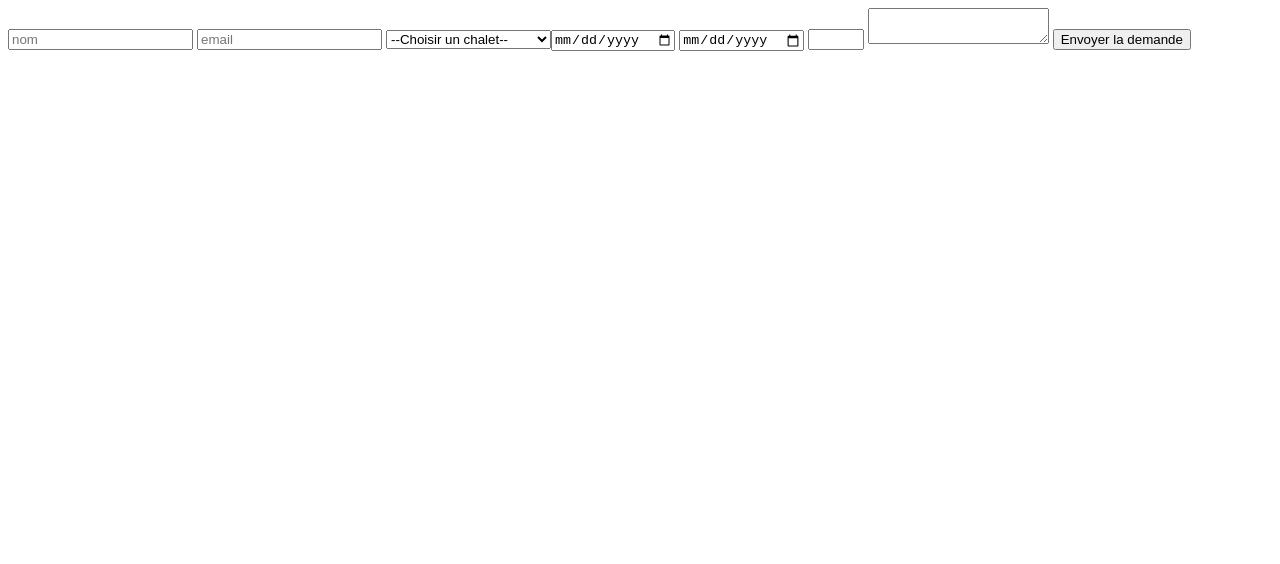
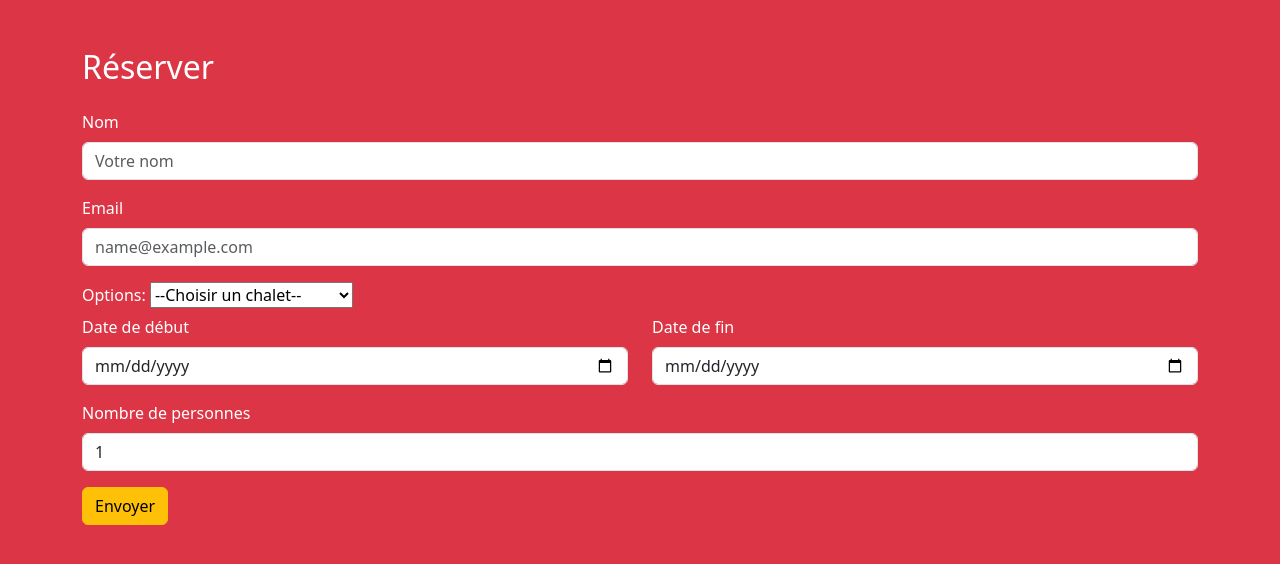
Before and after one commit to PatrickBevis/ExercicesHTMLCSS, a plain HTML site: page reservation.html in a window 1280 px wide. Drawn offline with nearby package versions, Linux system fonts and the light colour scheme.

Commit message:
reservations

```diff
--- a/chalets/chalet-panorama.html
+++ b/chalets/chalet-panorama.html
@@ -1,37 +1,45 @@
 <!DOCTYPE html>
-<html lang="en">
+<html lang="fr">
   <head>
     <meta charset="UTF-8" />
     <meta name="viewport" content="width=device-width, initial-scale=1.0" />
-    <title>Document</title>
+    <title>Chalet</title>
+    <link
+      rel="stylesheet"
+      href="https://cdn.jsdelivr.net/npm/bootstrap@5.3.8/dist/css/bootstrap.min.css"
+    />
   </head>
-  <body>
+  <body class="bg-primary text-white">
     <header>
-      <h1>chalet-panorama</h1>
+      <h1 class="bg-danger p-5 d-flex justify-content-center">
+        chalet-panorama
+      </h1>
     </header>
-    <main>
+    <main class="my-5 ms-5">
       <article>
         <header>
-          <h2>
-            Vue imprenable sur la vallée<time datetime="24/11/25">
-              24/11/2025
-            </time>
-          </h2>
+          <h2>Vue imprenable sur la vallée</h2>
         </header>
         <section>
-          <h3>Description</h3>
-          <p>p1</p>
+          <h3>Description:</h3>
         </section>
-        <figure>
-          <img src="../images/images.webp" alt="Un sacré chalet" />
-          <figcaption>Un très beau chalet</figcaption>
+        <figure class="d-flex row justify-content-center">
+          <img
+            src="../images/images.webp"
+            alt="Un sacré chalet"
+            class="img-fluid"
+            style="height:auto; width:25%;"
+          />
+          <figcaption class="d-flex justify-content-center">Un très beau chalet</figcaption>
         </figure>
         <section>
           <h3>Equipements</h3>
-          <p>p2</p>
+          <p>Lorem ipsum dolor sit, amet consectetur adipisicing elit. Repellendus autem cumque perferendis eligendi ex, cum, saepe hic aliquam, consectetur vero quaerat itaque. Numquam temporibus sint vitae labore dolores ratione nemo.</p>
         </section>
-        <footer>Capacité: 6 personnes - A partir de 1200€ /semaine</footer>
+        <footer>Capacité: 2 personnes - A partir de 1500€/semaine</footer>
       </article>
     </main>
+    <footer class="bg-warning d-flex justify-content-center ">© 2025 Chalets & Montagne</footer>
+    <script src="https://cdn.jsdelivr.net/npm/bootstrap@5.3.8/dist/js/bootstrap.bundle.min.js"></script>
   </body>
 </html>
--- a/reservation.html
+++ b/reservation.html
@@ -1,28 +1,89 @@
 <!DOCTYPE html>
-<html lang="en">
+<html lang="fr">
   <head>
     <meta charset="UTF-8" />
     <meta name="viewport" content="width=device-width, initial-scale=1.0" />
     <title>chalets et montagne - Réservation</title>
+    <link
+      rel="stylesheet"
+      href="https://cdn.jsdelivr.net/npm/bootstrap@5.3.8/dist/css/bootstrap.min.css"
+    />
   </head>
-  <body>
+  <body class="bg-danger text-white">
     <header>
       <main>
-        <form action="#" method="post">
-          <input type="text" name="nom" placeholder="nom" required />
-          <input type="email" name="email" placeholder="email" required />
+        <div class="container mt-5">
+          <h2 class="mb-4">Réserver</h2>
+
+          <form>
+            <div class="mb-3">
+              <label for="nom" class="form-label">Nom</label>
+              <input
+                type="text"
+                class="form-control"
+                id="nom"
+                placeholder="Votre nom"
+                required
+              />
+            </div>
+
+            <div class="mb-3">
+              <label for="email" class="form-label">Email</label>
+              <input
+                type="email"
+                class="form-control"
+                id="email"
+                placeholder="name@example.com"
+                required
+              />
+            </div>
+            <div class>
+              <label for="option" class="form-label">Options:</label>
               <select name="chalets souhaités">
                 <option value="">--Choisir un chalet--</option>
                 <option value="panorama">Chalet panorama</option>
                 <option value="forêt">Chalet forêt</option>
                 <option value="neiges">Chalet neiges eternelles</option>
-            <input type="date" name="date" value="" min="25/11/2025" required />
-            <input type="date" name="date" value="" max="31/12/2025" required />
-          <input type="number" name="personnes" min="2" max="20"/>
-          <textarea></textarea>
-          <button type="submit">Envoyer la demande</button>
               </select>
+            </div>
+
+            <div class="row">
+              <div class="col-md-6 mb-3">
+                <label for="dateDebut" class="form-label">Date de début</label>
+                <input
+                  type="date"
+                  class="form-control"
+                  id="dateDebut"
+                  required
+                />
+              </div>
+
+              <div class="col-md-6 mb-3">
+                <label for="dateFin" class="form-label">Date de fin</label>
+                <input type="date" class="form-control" id="dateFin" required />
+              </div>
+            </div>
+
+            <div class="mb-3">
+              <label for="nbPersonnes" class="form-label"
+                >Nombre de personnes</label
+              >
+              <input
+                type="number"
+                class="form-control"
+                id="nbPersonnes"
+                min="1"
+                max="20"
+                value="1"
+                required
+              />
+            </div>
+
+            <button type="submit" class="btn btn-warning">Envoyer</button>
           </form>
+        </div>
+
+        <script src="https://cdn.jsdelivr.net/npm/bootstrap@5.3.2/dist/js/bootstrap.bundle.min.js"></script>
       </main>
     </header>
   </body>
```
Also changed, not shown: index.html (+33 -20 lines). Lines whose indentation alone changed are shown as unchanged.
